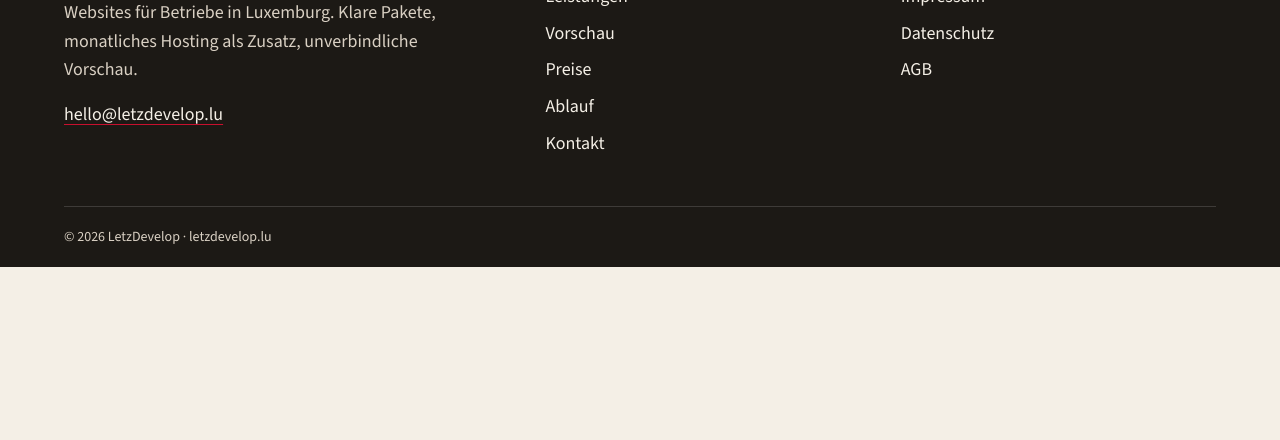
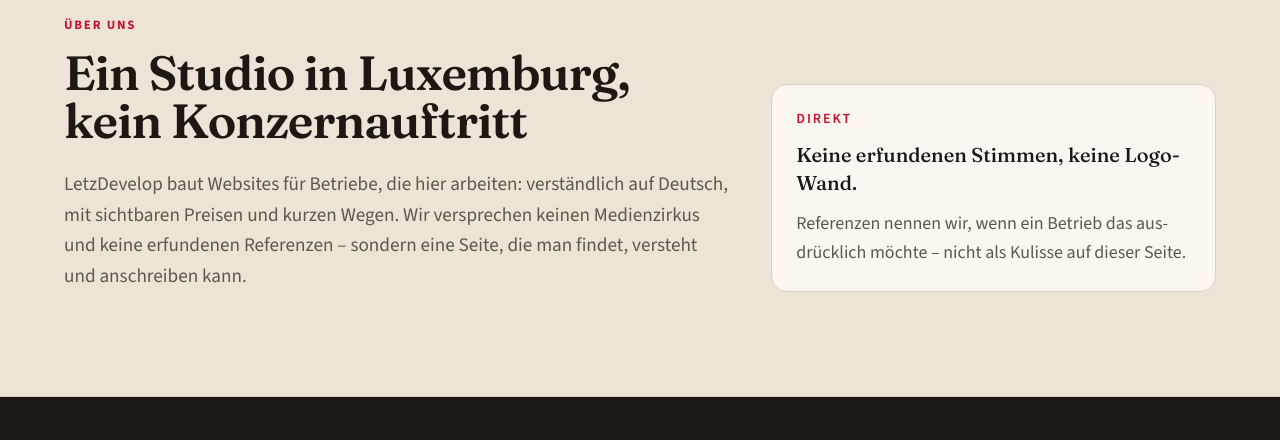
Before and after one commit to gonereng/letzdevelop, an Astro site: page / in a window 1280 px wide. Shown: the part 4204-4644 px from the top of the page. Before the commit the page ends 4471 px from the top, so only its background shows below. Built offline with nearby package versions, Linux system fonts and the light colour scheme; Astro itself is replaced by a stand-in of ours; no server answers.

Commit message:
feat: add about section
Co-authored-by: Roland Theisen <gonereng@users.noreply.github.com>

```diff
--- /dev/null
+++ b/src/components/sections/Ueber.astro
@@ -0,0 +1,21 @@
+---
+import { site } from "../../content/site";
+---
+
+<section class="section bg-chip" id="ueber" aria-labelledby="ueber-title">
+  <div class="wrap grid gap-10 lg:grid-cols-[1.2fr_0.8fr] lg:items-end">
+    <div>
+      <p class="section-kicker">Über uns</p>
+      <h2 id="ueber-title" class="text-3xl md:text-5xl max-w-3xl">{site.about.title}</h2>
+      <p class="lede mt-6">{site.about.text}</p>
+    </div>
+    <aside class="rounded-2xl border border-stone bg-cream p-6">
+      <p class="m-0 text-sm uppercase tracking-[0.14em] font-semibold text-red">Direkt</p>
+      <p class="mt-3 text-xl font-display">Keine erfundenen Stimmen, keine Logo-Wand.</p>
+      <p class="mt-3 text-muted">
+        Referenzen nennen wir, wenn ein Betrieb das ausdrücklich möchte – nicht als Kulisse auf
+        dieser Seite.
+      </p>
+    </aside>
+  </div>
+</section>
--- a/src/pages/index.astro
+++ b/src/pages/index.astro
@@ -7,6 +7,7 @@ import Leistungen from "../components/sections/Leistungen.astro";
 import Vorschau from "../components/sections/Vorschau.astro";
 import Preise from "../components/sections/Preise.astro";
 import Ablauf from "../components/sections/Ablauf.astro";
+import Ueber from "../components/sections/Ueber.astro";
 ---
 
 <BaseLayout>
@@ -17,4 +18,5 @@ import Ablauf from "../components/sections/Ablauf.astro";
   <Vorschau />
   <Preise />
   <Ablauf />
+  <Ueber />
 </BaseLayout>
```
